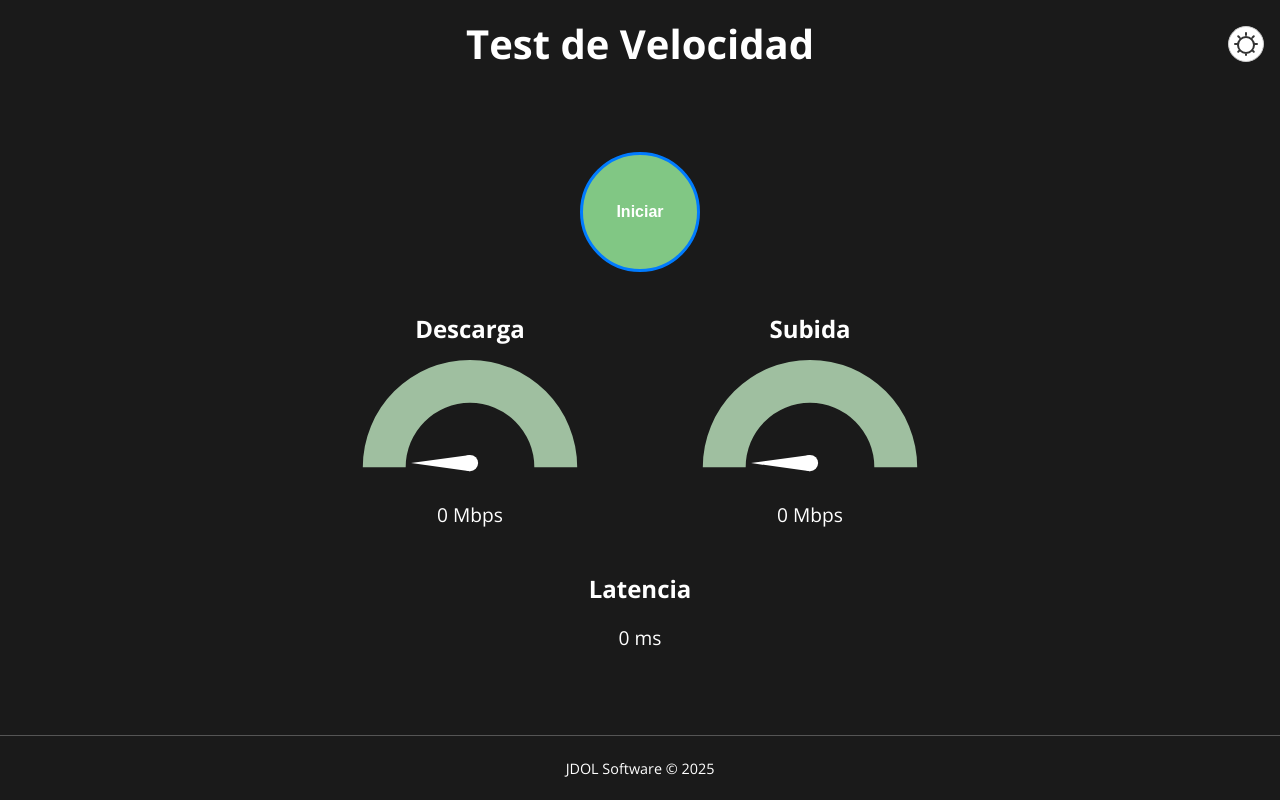
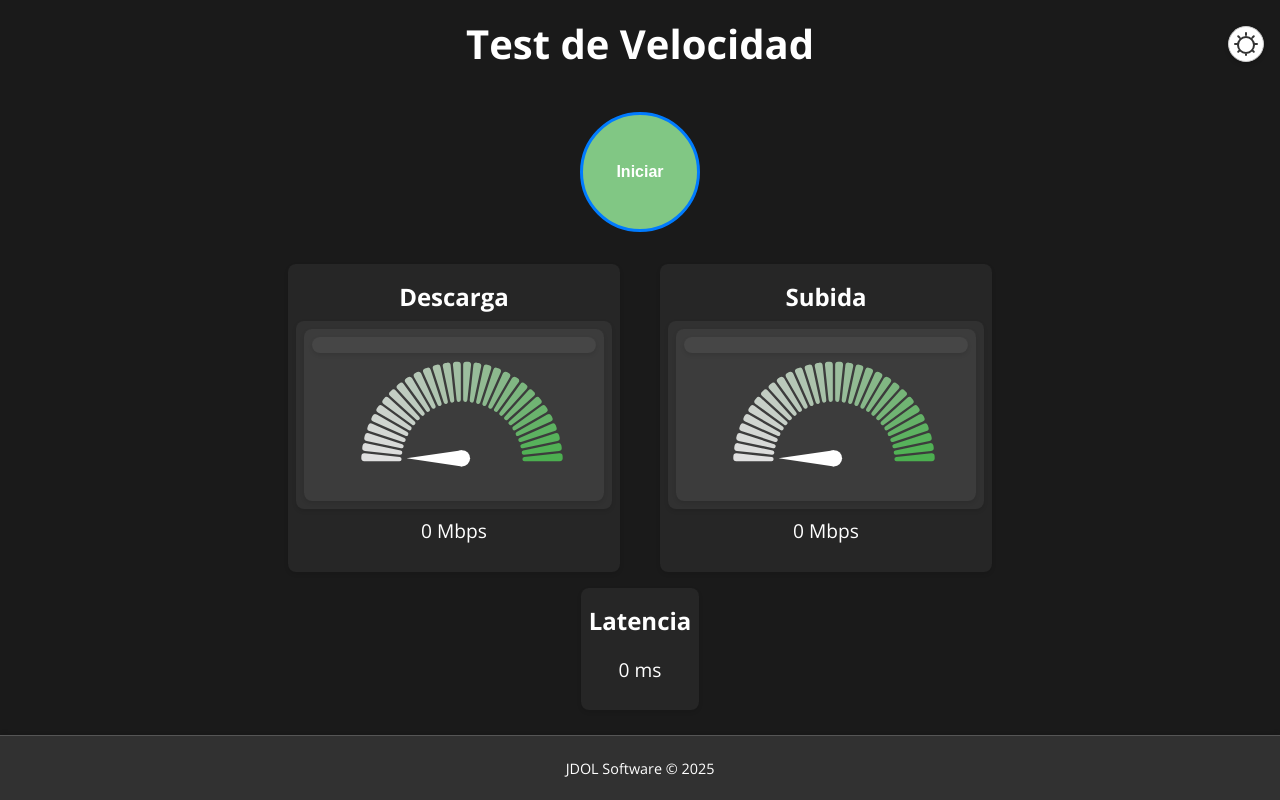
Before and after one commit to JoseDOL/Medidor-Velocidad, a React (Create React App) app: page / in a window 1280 px wide. Built offline with nearby package versions, Linux system fonts and the light colour scheme; the HTML template or start-up script is replaced by a standard one.

Commit message:
ajustes a velocimetros

```diff
--- a/src/components/Speedometer.js
+++ b/src/components/Speedometer.js
@@ -3,22 +3,22 @@ import GaugeChart from 'react-gauge-chart';
 
 const Speedometer = ({ speed, theme }) => {
   const needleColor = theme === 'dark' ? '#ffffff' : '#333333';
-  const progressColor = theme === 'dark' ? '#4caf50' : '#2196f3'; // Verde oscuro, azul claro
+  const progressColor = theme === 'dark' ? '#4caf50' : '#2196f3';
 
   return (
     <GaugeChart
       id={`gauge-${speed}`}
-      nrOfLevels={1} // Solo un nivel para simular barra de carga
-      arcWidth={0.4} // Arco grueso
+      nrOfLevels={30} // Más niveles para un llenado suave
+      arcWidth={0.4}
       percent={speed / 100} // Progreso de 0 a 100%
       textColor={theme === 'dark' ? '#ffffff' : '#333333'}
       needleColor={needleColor}
       needleBaseColor={needleColor}
-      colors={[progressColor, '#e0e0e0']} // Color de progreso y fondo gris
-      arcPadding={0} // Sin espacio entre segmentos
-      cornerRadius={0} // Sin redondeo para un look continuo
-      style={{ width: '300px' }} // Tamaño fijo
-      hideText={true} // Oculta texto interno (lo mostramos en App.js)
+      colors={['#e0e0e0', progressColor]} // De gris a verde/azul
+      arcPadding={0.02} // Espacio sutil entre segmentos
+      cornerRadius={3} // Bordes redondeados
+      style={{ width: '300px' }}
+      hideText={true}
     />
   );
 };
--- a/src/styles.css
+++ b/src/styles.css
@@ -1,4 +1,3 @@
-/* Resetear márgenes y definir altura completa */
 html, body {
   margin: 0;
   padding: 0;
@@ -7,7 +6,6 @@ html, body {
   font-family: 'Open Sans', sans-serif;
 }
 
-/* Variables de color para los temas */
 :root {
   --dark-bg: #1a1a1a;
   --dark-text: #ffffff;
@@ -15,7 +13,6 @@ html, body {
   --light-text: #333333;
 }
 
-/* Contenedor principal */
 .app {
   min-height: 100vh;
   width: 100%;
@@ -23,7 +20,6 @@ html, body {
   flex-direction: column;
 }
 
-/* Tema oscuro */
 .app.dark {
   background-color: var(--dark-bg);
   color: var(--dark-text);
@@ -32,9 +28,9 @@ html, body {
 .app.dark .theme-toggle {
   background-color: #ffffff;
   border: 1px solid #cccccc;
+  box-shadow: 0 2px 4px rgba(0, 0, 0, 0.2); /* Sombra sutil */
 }
 
-/* Tema claro */
 .app.light {
   background-color: var(--light-bg);
   color: var(--light-text);
@@ -43,9 +39,9 @@ html, body {
 .app.light .theme-toggle {
   background-color: #555555;
   border: 1px solid #333333;
+  box-shadow: 0 2px 4px rgba(0, 0, 0, 0.1);
 }
 
-/* Header */
 header {
   display: flex;
   justify-content: center;
@@ -56,15 +52,14 @@ header {
 
 header h1 {
   margin: 0;
-  font-size: clamp(1.5rem, 4vw, 2.5rem); /* Escala entre 1.5rem y 2.5rem según pantalla */
+  font-size: clamp(1.5rem, 4vw, 2.5rem);
   text-align: center;
 }
 
-/* Botón de tema */
 .theme-toggle {
   position: absolute;
   right: 1rem;
-  width: clamp(30px, 5vw, 36px); /* Escala entre 30px y 36px */
+  width: clamp(30px, 5vw, 36px);
   height: clamp(30px, 5vw, 36px);
   border-radius: 50%;
   border: none;
@@ -80,7 +75,6 @@ header h1 {
   transform: scale(0.9);
 }
 
-/* Main */
 main {
   text-align: center;
   padding: 1rem;
@@ -91,21 +85,21 @@ main {
   justify-content: center;
 }
 
-/* Botón de iniciar */
 .start-button {
-  width: clamp(80px, 20vw, 120px); /* Escala entre 80px y 120px */
+  width: clamp(80px, 20vw, 120px);
   height: clamp(80px, 20vw, 120px);
   border-radius: 50%;
   background-color: #81c784;
   border: 3px solid #007bff;
   color: white;
   cursor: pointer;
-  font-size: clamp(14px, 3vw, 16px); /* Escala entre 14px y 16px */
+  font-size: clamp(14px, 3vw, 16px);
   font-weight: bold;
   text-align: center;
   animation: pulse 1.5s infinite;
   transition: background-color 0.3s ease, border-color 0.3s ease;
-  margin-bottom: 1rem; /* Espacio debajo para pantallas pequeñas */
+  margin-bottom: 1rem;
+  box-shadow: 0 4px 8px rgba(0, 0, 0, 0.2); /* Sombra para destacar */
 }
 
 .start-button.testing {
@@ -133,7 +127,6 @@ main {
   cursor: not-allowed;
 }
 
-/* Resultados */
 .results {
   display: flex;
   flex-direction: column;
@@ -142,36 +135,49 @@ main {
   width: 100%;
 }
 
-/* Contenedor de velocímetros */
 .speed-meters {
   display: flex;
-  flex-direction: row; /* Por defecto en fila */
+  flex-direction: row;
   justify-content: center;
   align-items: center;
-  gap: clamp(20px, 5vw, 40px); /* Escala entre 20px y 40px */
+  gap: clamp(20px, 5vw, 40px);
   width: 100%;
   max-width: 1000px;
 }
 
-/* Cada velocímetro */
 .speed-meters div {
   flex: 0 1 auto;
   text-align: center;
+  padding: 0.5rem; /* Espacio interno */
+  box-shadow: 0 2px 4px rgba(0, 0, 0, 0.1); /* Sombra sutil */
+  border-radius: 8px; /* Bordes redondeados */
+  background-color: rgba(255, 255, 255, 0.05); /* Fondo ligero */
+}
+
+.app.light .speed-meters div {
+  background-color: rgba(0, 0, 0, 0.05); /* Fondo claro ajustado */
 }
 
 .speed-meters div h3 {
-  font-size: clamp(1rem, 3vw, 1.5rem); /* Escala entre 1rem y 1.5rem */
+  font-size: clamp(1rem, 3vw, 1.5rem);
   margin: 0.5rem 0;
 }
 
 .speed-meters div p {
   margin-top: 0.5rem;
-  font-size: clamp(0.9rem, 2.5vw, 1.2rem); /* Escala entre 0.9rem y 1.2rem */
+  font-size: clamp(0.9rem, 2.5vw, 1.2rem);
 }
 
-/* Latencia */
 .latency {
   margin-top: 1rem;
+  padding: 0.5rem;
+  box-shadow: 0 2px 4px rgba(0, 0, 0, 0.1);
+  border-radius: 8px;
+  background-color: rgba(255, 255, 255, 0.05);
+}
+
+.app.light .latency {
+  background-color: rgba(0, 0, 0, 0.05);
 }
 
 .latency h3 {
@@ -183,23 +189,23 @@ main {
   font-size: clamp(0.9rem, 2.5vw, 1.2rem);
 }
 
-/* Footer */
 footer {
   text-align: center;
   padding: 0.5rem;
-  font-size: clamp(0.7rem, 2vw, 0.9rem); /* Escala entre 0.7rem y 0.9rem */
+  font-size: clamp(0.7rem, 2vw, 0.9rem);
   border-top: 1px solid #555;
+  background-color: rgba(255, 255, 255, 0.1); /* Fondo más contrastado */
+  box-shadow: 0 -2px 4px rgba(0, 0, 0, 0.1); /* Sombra superior */
 }
 
-/* Media Queries para pantallas pequeñas */
 @media (max-width: 768px) {
   .speed-meters {
-    flex-direction: column; /* Cambia a columna en pantallas pequeñas */
+    flex-direction: column;
     gap: 1rem;
   }
 
   .start-button {
-    margin-bottom: 2rem; /* Más espacio en móviles */
+    margin-bottom: 2rem;
   }
 }
 
@@ -209,7 +215,7 @@ footer {
   }
 
   header h1 {
-    font-size: clamp(1.2rem, 5vw, 2rem); /* Ajuste para pantallas muy pequeñas */
+    font-size: clamp(1.2rem, 5vw, 2rem);
   }
 
   .theme-toggle {
@@ -217,7 +223,7 @@ footer {
   }
 
   .start-button {
-    width: clamp(60px, 20vw, 100px); /* Más pequeño en móviles */
+    width: clamp(60px, 20vw, 100px);
     height: clamp(60px, 20vw, 100px);
   }
 }
```
